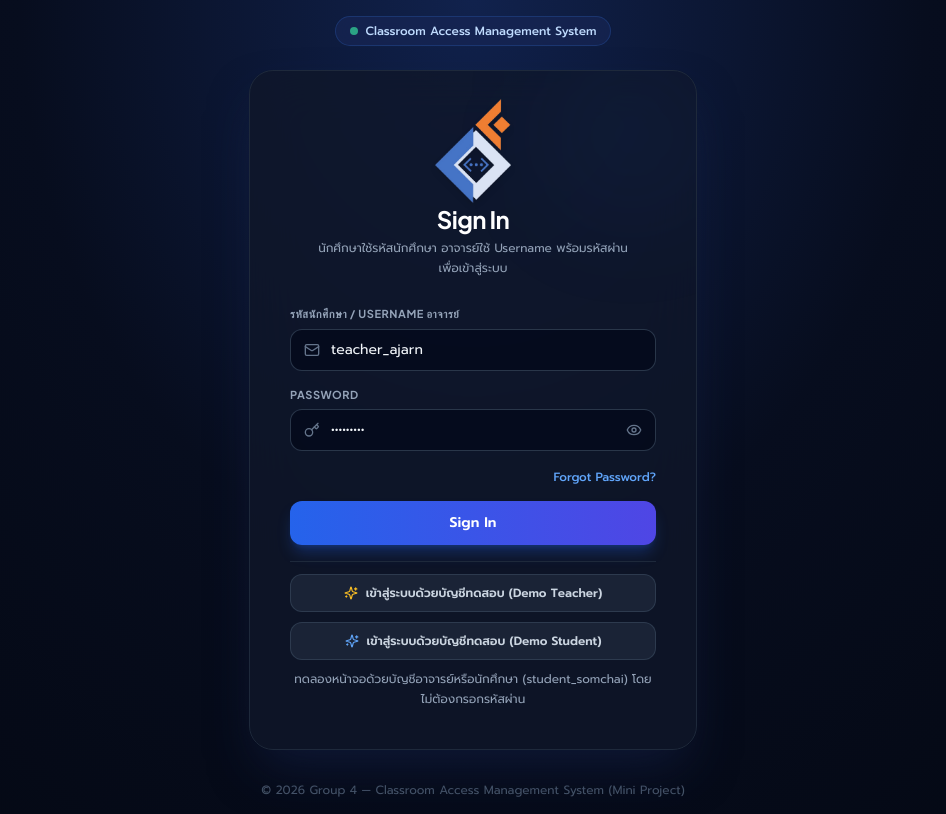
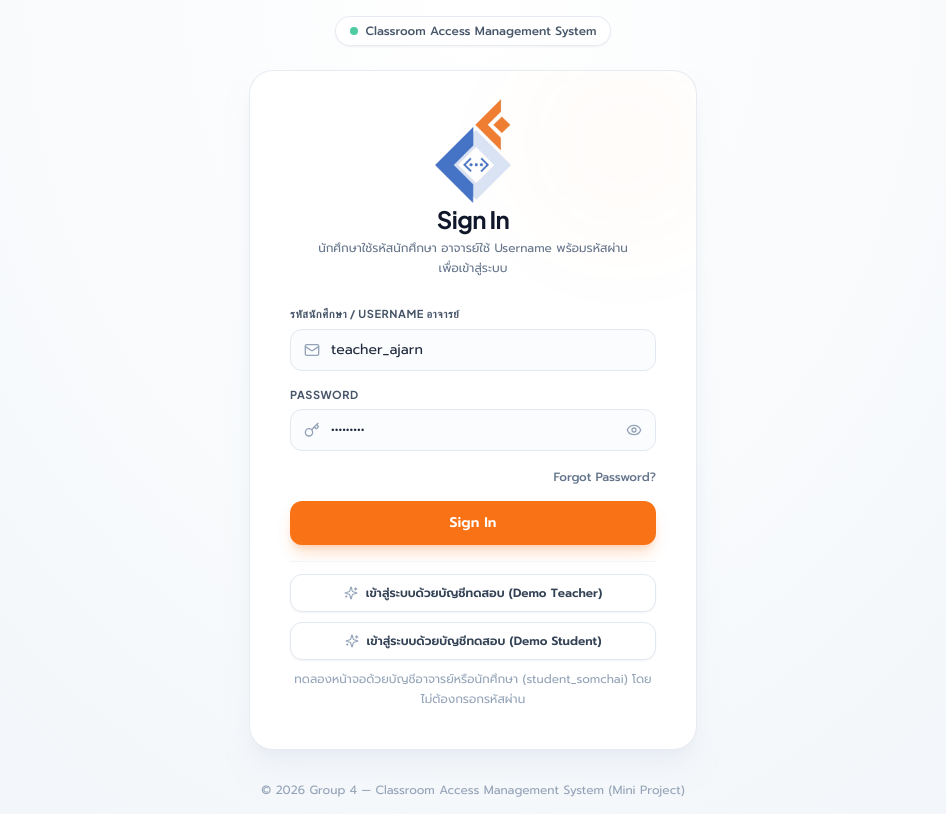
Before and after one commit to Kanaphat4539/Door-Authentication-System, a Next.js app in the folder frontend/: page /login in a window 1280 px wide. Shown: the whole page, without its empty margins (167-1113 px from the left). Built offline with nearby package versions, Linux system fonts and the light colour scheme; no server answers.

Commit message:
style(login): switch login page to white theme with orange sign in button

```diff
--- a/frontend/src/app/login/page.tsx
+++ b/frontend/src/app/login/page.tsx
@@ -69,42 +69,42 @@ export default function LoginPage() {
   };
 
   return (
-    <div className="min-h-screen bg-[#070d1e] bg-[radial-gradient(ellipse_at_top,_var(--tw-gradient-stops))] from-[#11224d] via-[#070d1e] to-[#040813] text-white flex flex-col justify-center items-center p-4 selection:bg-blue-600 selection:text-white">
+    <div className="min-h-screen bg-slate-50 bg-[radial-gradient(ellipse_at_top,_var(--tw-gradient-stops))] from-white via-slate-50 to-slate-100 text-slate-800 flex flex-col justify-center items-center p-4 selection:bg-orange-500 selection:text-white">
 
       {/* Top Badge */}
-      <div className="mb-6 inline-flex items-center space-x-2 px-3.5 py-1.5 rounded-full bg-blue-950/70 border border-blue-500/20 backdrop-blur-md text-xs font-medium text-blue-200">
-        <span className="w-2 h-2 rounded-full bg-emerald-400 animate-pulse"></span>
+      <div className="mb-6 inline-flex items-center space-x-2 px-3.5 py-1.5 rounded-full bg-white border border-slate-200/80 shadow-sm text-xs font-medium text-slate-600">
+        <span className="w-2 h-2 rounded-full bg-emerald-500 animate-pulse"></span>
         <span>Classroom Access Management System</span>
       </div>
 
       {/* Login Card */}
-      <div className="w-full max-w-md bg-slate-900/80 backdrop-blur-xl border border-slate-800 rounded-3xl p-8 sm:p-10 shadow-2xl shadow-blue-950/50 relative overflow-hidden">
+      <div className="w-full max-w-md bg-white border border-slate-200/80 rounded-3xl p-8 sm:p-10 shadow-xl shadow-slate-200/50 relative overflow-hidden">
 
         {/* Glow accent */}
-        <div className="absolute top-0 right-0 w-32 h-32 bg-blue-600/10 rounded-full blur-3xl pointer-events-none"></div>
+        <div className="absolute top-0 right-0 w-36 h-36 bg-orange-500/5 rounded-full blur-3xl pointer-events-none"></div>
 
         {/* Logo and Titles */}
         <div className="flex flex-col items-center text-center mb-7">
           <div className="w-20 h-20 mb-3 relative flex items-center justify-center">
             <Image
-              src="/LogoWhite.png"
+              src="/logoce.png"
               alt="System Logo"
               width={76}
               height={76}
-              className="object-contain drop-shadow-md"
+              className="object-contain"
               priority
             />
           </div>
-          <h2 className="text-2xl font-bold tracking-tight text-white font-jakarta">Sign In</h2>
-          <p className="text-xs text-slate-400 mt-1 max-w-xs leading-relaxed">
+          <h2 className="text-2xl font-bold tracking-tight text-slate-900 font-jakarta">Sign In</h2>
+          <p className="text-xs text-slate-500 mt-1 max-w-xs leading-relaxed">
             นักศึกษาใช้รหัสนักศึกษา อาจารย์ใช้ Username พร้อมรหัสผ่านเพื่อเข้าสู่ระบบ
           </p>
         </div>
 
         {/* Error Alert Box */}
         {errorMessage && (
-          <div className="mb-5 p-3.5 rounded-2xl bg-red-950/60 border border-red-500/40 text-red-200 text-xs flex items-start space-x-2.5 animate-in fade-in duration-200">
-            <AlertCircle className="w-4 h-4 text-red-400 mt-0.5 shrink-0" />
+          <div className="mb-5 p-3.5 rounded-2xl bg-red-50 border border-red-200 text-red-700 text-xs flex items-start space-x-2.5 animate-in fade-in duration-200">
+            <AlertCircle className="w-4 h-4 text-red-500 mt-0.5 shrink-0" />
             <span className="font-medium">{errorMessage}</span>
           </div>
         )}
@@ -114,11 +114,11 @@ export default function LoginPage() {
 
           {/* Username Field */}
           <div>
-            <label htmlFor="username" className="block text-[11px] font-bold text-slate-400 tracking-wider uppercase mb-1.5 font-jakarta">
+            <label htmlFor="username" className="block text-[11px] font-bold text-slate-600 tracking-wider uppercase mb-1.5 font-jakarta">
               รหัสนักศึกษา / USERNAME อาจารย์
             </label>
             <div className="relative">
-              <Mail className="w-4 h-4 text-slate-500 absolute left-3.5 top-1/2 -translate-y-1/2" />
+              <Mail className="w-4 h-4 text-slate-400 absolute left-3.5 top-1/2 -translate-y-1/2" />
               <input
                 type="text"
                 id="username"
@@ -126,18 +126,18 @@ export default function LoginPage() {
                 onChange={(e) => setUsername(e.target.value)}
                 placeholder="รหัสนักศึกษา หรือ Username อาจารย์"
                 required
-                className="w-full pl-10 pr-4 py-2.5 bg-slate-950/60 border border-slate-700/80 rounded-xl text-sm text-slate-100 placeholder-slate-500 focus:outline-none focus:ring-2 focus:ring-blue-500 focus:border-transparent transition-all"
+                className="w-full pl-10 pr-4 py-2.5 bg-slate-50/50 border border-slate-200 rounded-xl text-sm text-slate-800 placeholder-slate-400 focus:bg-white focus:outline-none focus:ring-2 focus:ring-orange-500/20 focus:border-orange-500 transition-all"
               />
             </div>
           </div>
 
           {/* Password Field */}
           <div>
-            <label className="block text-[11px] font-bold text-slate-400 tracking-wider uppercase mb-1.5 font-jakarta">
+            <label className="block text-[11px] font-bold text-slate-600 tracking-wider uppercase mb-1.5 font-jakarta">
               PASSWORD
             </label>
             <div className="relative">
-              <Key className="w-4 h-4 text-slate-500 absolute left-3.5 top-1/2 -translate-y-1/2" />
+              <Key className="w-4 h-4 text-slate-400 absolute left-3.5 top-1/2 -translate-y-1/2" />
               <input
                 type={showPassword ? 'text' : 'password'}
                 id="password"
@@ -145,12 +145,12 @@ export default function LoginPage() {
                 onChange={(e) => setPassword(e.target.value)}
                 placeholder="••••••••••••"
                 required
-                className="w-full pl-10 pr-10 py-2.5 bg-slate-950/60 border border-slate-700/80 rounded-xl text-sm text-slate-100 placeholder-slate-500 focus:outline-none focus:ring-2 focus:ring-blue-500 focus:border-transparent transition-all"
+                className="w-full pl-10 pr-10 py-2.5 bg-slate-50/50 border border-slate-200 rounded-xl text-sm text-slate-800 placeholder-slate-400 focus:bg-white focus:outline-none focus:ring-2 focus:ring-orange-500/20 focus:border-orange-500 transition-all"
               />
               <button
                 type="button"
                 onClick={() => setShowPassword(!showPassword)}
-                className="absolute right-3.5 top-1/2 -translate-y-1/2 text-slate-500 hover:text-slate-300 transition-colors"
+                className="absolute right-3.5 top-1/2 -translate-y-1/2 text-slate-400 hover:text-slate-600 transition-colors"
               >
                 {showPassword ? <EyeOff className="w-4 h-4" /> : <Eye className="w-4 h-4" />}
               </button>
@@ -165,7 +165,7 @@ export default function LoginPage() {
                 e.preventDefault();
                 alert('กรุณาติดต่อผู้ดูแลระบบเครือข่าย VM4 (คนที่ 7) เพื่อรีเซ็ตรหัสผ่าน');
               }}
-              className="text-xs text-blue-400 hover:text-blue-300 font-medium transition-colors"
+              className="text-xs text-slate-500 hover:text-orange-600 font-medium transition-colors"
             >
               Forgot Password?
             </a>
@@ -176,7 +176,7 @@ export default function LoginPage() {
             type="submit"
             id="btnSubmit"
             disabled={isSubmitting}
-            className="w-full mt-2 py-3 px-4 bg-gradient-to-r from-blue-600 to-indigo-600 hover:from-blue-500 hover:to-indigo-500 text-white rounded-xl text-sm font-semibold shadow-lg shadow-blue-600/30 transition-all focus:outline-none focus:ring-2 focus:ring-blue-400 disabled:opacity-50 flex items-center justify-center space-x-2"
+            className="w-full mt-2 py-3 px-4 bg-orange-500 hover:bg-orange-600 active:bg-orange-700 text-white rounded-xl text-sm font-semibold shadow-lg shadow-orange-500/25 transition-all focus:outline-none focus:ring-2 focus:ring-orange-400 focus:ring-offset-2 disabled:opacity-50 flex items-center justify-center space-x-2"
           >
             {isSubmitting ? (
               <>
@@ -189,15 +189,15 @@ export default function LoginPage() {
           </button>
 
           {/* Demo Login Buttons */}
-          <div className="pt-3 border-t border-slate-800 space-y-2.5">
+          <div className="pt-3 border-t border-slate-100 space-y-2.5">
             <button
               type="button"
               id="btnDemoLogin"
               onClick={handleDemoLogin}
               disabled={isSubmitting}
-              className="w-full py-2.5 px-4 bg-slate-800/80 hover:bg-slate-800 text-slate-300 hover:text-white rounded-xl text-xs font-semibold border border-slate-700/80 transition-all flex items-center justify-center space-x-2"
+              className="w-full py-2.5 px-4 bg-white hover:bg-slate-50 text-slate-700 hover:text-slate-900 rounded-xl text-xs font-semibold border border-slate-200 shadow-sm transition-all flex items-center justify-center space-x-2"
             >
-              <Sparkles className="w-3.5 h-3.5 text-amber-400" />
+              <Sparkles className="w-3.5 h-3.5 text-slate-400" />
               <span>เข้าสู่ระบบด้วยบัญชีทดสอบ (Demo Teacher)</span>
             </button>
             <button
@@ -205,9 +205,9 @@ export default function LoginPage() {
               id="btnStudentDemoLogin"
               onClick={handleStudentDemoLogin}
               disabled={isSubmitting}
-              className="w-full py-2.5 px-4 bg-slate-800/80 hover:bg-slate-800 text-slate-300 hover:text-white rounded-xl text-xs font-semibold border border-slate-700/80 transition-all flex items-center justify-center space-x-2"
+              className="w-full py-2.5 px-4 bg-white hover:bg-slate-50 text-slate-700 hover:text-slate-900 rounded-xl text-xs font-semibold border border-slate-200 shadow-sm transition-all flex items-center justify-center space-x-2"
             >
-              <Sparkles className="w-3.5 h-3.5 text-blue-400" />
+              <Sparkles className="w-3.5 h-3.5 text-slate-400" />
               <span>เข้าสู่ระบบด้วยบัญชีทดสอบ (Demo Student)</span>
             </button>
             <p className="text-xs text-slate-400 text-center leading-relaxed">
@@ -220,7 +220,7 @@ export default function LoginPage() {
       </div>
 
       {/* Footer copyright */}
-      <footer className="mt-8 text-center text-xs text-slate-600">
+      <footer className="mt-8 text-center text-xs text-slate-400">
         &copy; 2026 Group 4 — Classroom Access Management System (Mini Project)
       </footer>
 
```
